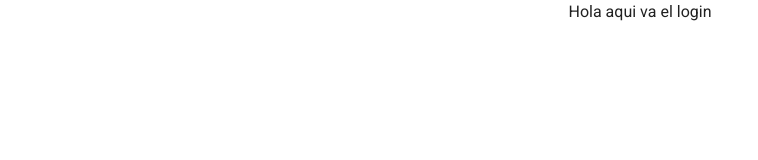
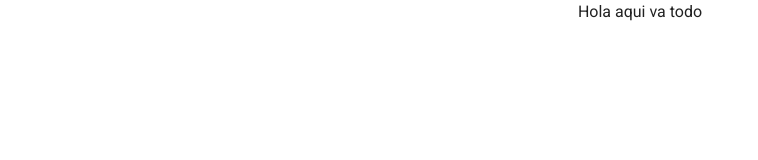
Before and after one commit to ElianGalindo/Clinica-Nuxt, a Nuxt app: page / in a window 1280 px wide. Shown: the top 160 px of the page, without its empty margins (0-758 px from the left). Built offline with nearby package versions, Linux system fonts and the light colour scheme.

Commit message:
Hicimos algunos cambios

```diff
--- a/pages/index.vue
+++ b/pages/index.vue
@@ -1,6 +1,6 @@
 <template>
   <v-row justify="center" align="center">
-    Hola aqui va el login
+    Hola aqui va todo
   </v-row>
 </template>
 
```
